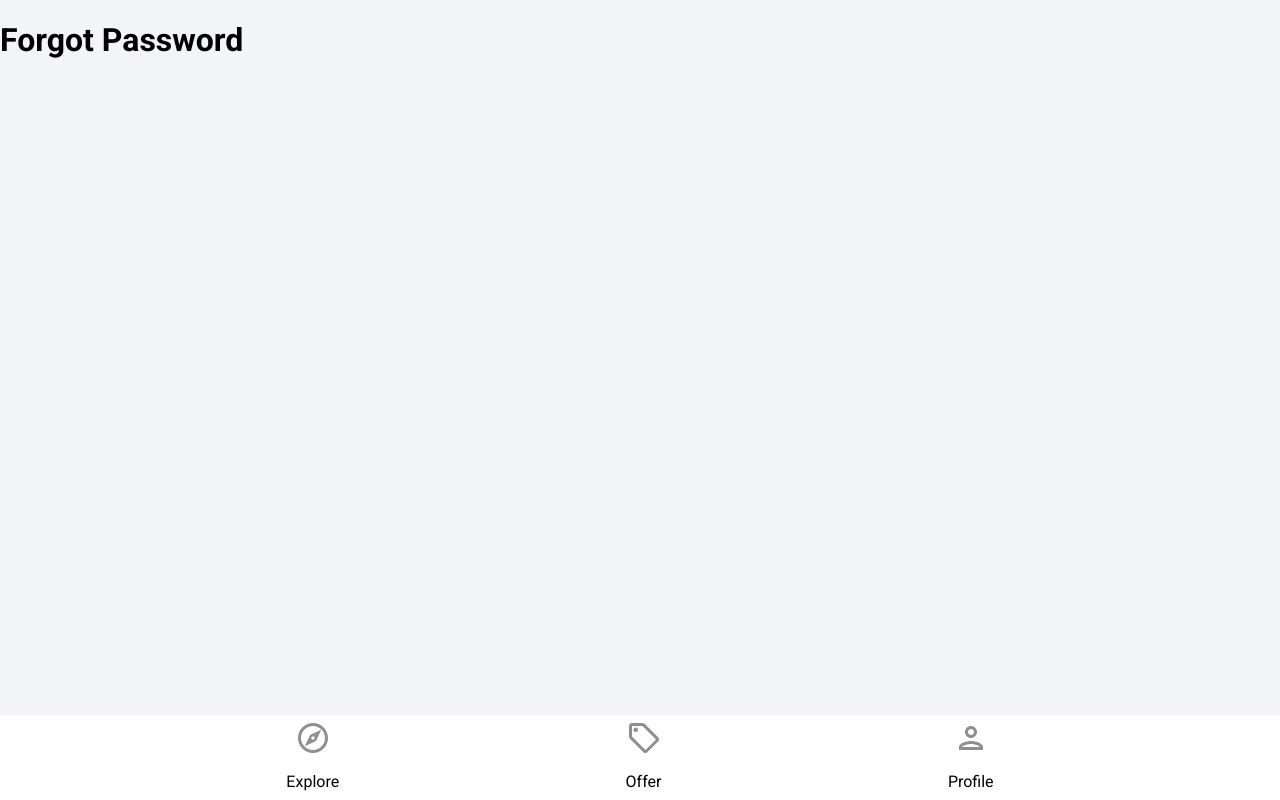
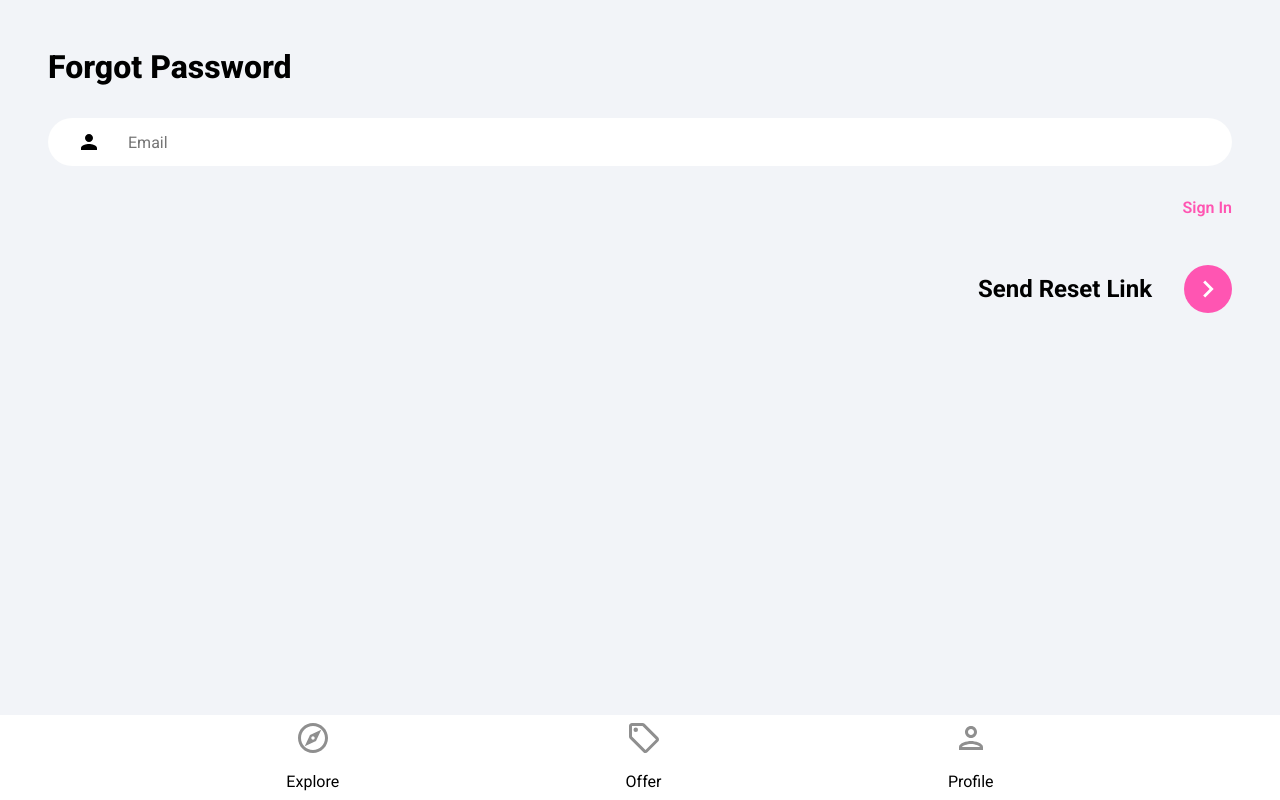
Before and after one commit to mocha-maker/e-realtor-app, a React (Create React App) app: page /forgot-password in a window 1280 px wide. Built offline with nearby package versions, Linux system fonts and the light colour scheme.

Commit message:
Add update email functionality

```diff
--- a/src/pages/ForgotPassword.jsx
+++ b/src/pages/ForgotPassword.jsx
@@ -1,7 +1,48 @@
+import { useState } from 'react'
+import { Link } from 'react-router-dom'
+import { getAuth, sendPasswordResetEmail } from 'firebase/auth'
+
+import { toast } from 'react-toastify'
+import { ReactComponent as ArrowRightIcon } from '../assets/svg/keyboardArrowRightIcon.svg'
+
 function ForgotPassword() {
+  const [email, setEmail] = useState('')
+
+  const onChange = (e) => {
+    setEmail(e.target.value)
+  }
+
+  const onSubmit = async (e) => {
+    e.preventDefault()
+    try {
+      const auth = getAuth()
+      if (!email) { return toast.error("Please enter an email address") }
+
+      await sendPasswordResetEmail(auth, email)
+      toast.success("Password Reset Email Sent")
+
+    } catch (error) {
+      toast.error("Could not send reset email: Email is not registered")
+    }
+  }
+
   return (
-    <div>
-      <h1>Forgot Password</h1>
+    <div className='pageContainer'>
+      <header>
+        <p className='pageHeader'>Forgot Password</p>
+      </header>
+
+      <main>
+        <form onSubmit={onSubmit}>
+          <input type='text' name='email' id='email' className='emailInput' placeholder='Email' onChange={onChange} value={email}/>
+          <Link className='forgotPasswordLink' to='/sign-in'>Sign In</Link>
+
+          <div className="signInBar">
+            <div className="signInText">Send Reset Link</div>
+            <button className="signInButton"><ArrowRightIcon fill='#fff' width='34px' height='34px'/></button>
+          </div>
+        </form>
+      </main>
     </div>
   )
 }
--- a/src/pages/Profile.jsx
+++ b/src/pages/Profile.jsx
@@ -1,5 +1,5 @@
 import { useState } from 'react'
-import { getAuth, updateProfile } from 'firebase/auth'
+import { getAuth, updateProfile, updateEmail, signInWithEmailAndPassword } from 'firebase/auth'
 import { useNavigate } from 'react-router-dom'
 import { updateDoc, doc } from 'firebase/firestore'
 import { db } from '../firebase.config'
@@ -18,10 +18,11 @@ function Profile() {
   const [formData, setFormData] = useState({
     name: auth.currentUser.displayName,
     email: auth.currentUser.email,
+    password: auth.currentUser.password
   })
 
   // destructure form data
-  const {name, email} = formData
+  const {name, email, password} = formData
 
   // Log out on click
   const onLogout = (e) => {
@@ -36,7 +37,8 @@ function Profile() {
       // Check if form is different from existing data
       if(auth.currentUser.displayName !== name) {
         // Update details in the database
-        await updateProfile(auth.currentUser, {
+        await updateProfile(
+          auth.currentUser, {
           displayName: name
         })
 
@@ -45,11 +47,49 @@ function Profile() {
         await updateDoc(userRef, {
           name,
         })
+
+        auth.currentUser.displayName === name && toast.success('Name updated')
+
       }
-      toast.success('Profile details updated')
+
+      if(auth.currentUser.email !== email) {
+
+        try {
+          // Reauthorize with password
+          const credential = await signInWithEmailAndPassword(auth, auth.currentUser.email, password)
+          console.log(credential.user)
+
+          // If successful credential authorization
+          if (credential.user) {
+            // Update details in the database
+            await updateEmail(
+              auth.currentUser,
+              email
+            )
+
+            // Update in firestore
+            const userRef = doc(db, 'users', auth.currentUser.uid)
+            await updateDoc(userRef, {
+              email,
+            })
+
+            auth.currentUser.email === email && toast.success('Email updated')
+          }
+        } catch (error) {
+          toast.error('Bad credentials')
+        }
+      }
+
     } catch (error) {
       toast.error('Could not update profile details')
+
     }
+
+    // Clear password from state and form
+    setFormData((prevState) => ({
+      ...prevState,
+      password: '',
+    }))
 
   }
 
@@ -104,6 +144,16 @@ function Profile() {
             disabled={!updateDetails}
             onChange={onChange}
           />
+          <label htmlFor='password' className='formLabel'>
+            Password:
+          </label>
+          <input
+            type="password" id="password"
+            value={password}
+            className={!updateDetails ? 'profileName' : 'profileNameActive'}
+            disabled={!updateDetails}
+            onChange={onChange}
+          />
         </form>
       </div>
 
--- a/src/pages/SignIn.jsx
+++ b/src/pages/SignIn.jsx
@@ -2,7 +2,7 @@ import { useState } from 'react'
 import { Link, useNavigate } from 'react-router-dom'
 
 // Database
-import { getAuth, signInWithEmailAndPassword, signInWithEmailLink } from 'firebase/auth'
+import { getAuth, signInWithEmailAndPassword } from 'firebase/auth'
 
 // Components
 import { ReactComponent as ArrowRightIcon } from '../assets/svg/keyboardArrowRightIcon.svg'
```
